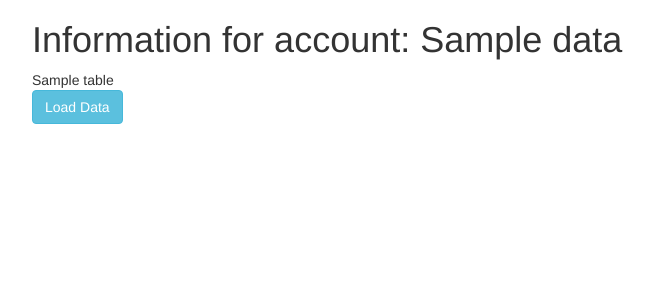
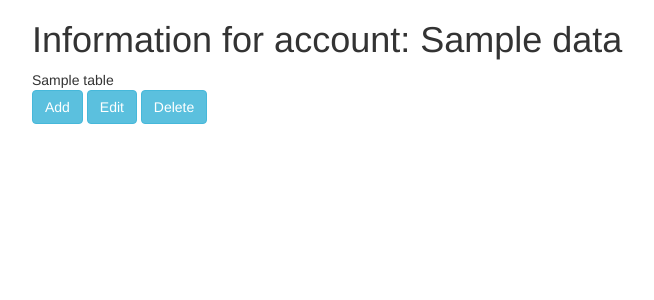
Before and after one commit to Calum-Johnston/recommendation-sys-demo, a Flask app: template templates/account.html in a window 1280 px wide. Shown: the top 300 px of the page, without its empty margins (38-692 px from the left). Run offline with Flask 2, Linux system fonts and the light colour scheme; the template is opened without the code that fills it: most values are stand-ins (such as "Sample title", 1, 10 or a date in 2020); some libraries are stand-ins or nearby versions.

Commit message:
User information now loaded on login

```diff
--- a/app.py
+++ b/app.py
@@ -24,12 +24,18 @@ def signInUser():
 # Displays user information once logged in
 @app.route('/account')
 def display_Information():
-    return render_template('account.html', data=request.args.get('user_id'), table=ratings)
+    userRating = getUserRatings(request.args.get('user_id'))
+    return render_template('account.html', data=request.args.get('user_id'), table=userRating.to_html())
 
-@app.route('/getRatingsTable')
-def getRatingsTable():
-    print("Hi")
-    return ratings
+def getUserRatings(user):
+    data = []
+    for indexs, row in ratings.iterrows():
+        if(str(row['user_id']) == str(user)):
+            data.append([row['book_id'], row['rating']])
+    df = pd.DataFrame(data, columns = ['Book ID', 'Rating'])
+    return dfd
+
+
 
 ###########################################################
 # ADDITIONAL FUNCTIONS
@@ -46,6 +52,7 @@ if __name__ == "__main__":
     books = pd.read_csv("./books-dataset/books.csv")
     ratings = pd.read_csv("./books-dataset/ratings.csv")
     users = pd.read_csv("./books-dataset/users.csv")
+    print(users)
 
     # Run app
     app.run()
--- /dev/null
+++ b/panda queries.txt
@@ -0,0 +1,2 @@
+Delete a row by index
+df = df.drop(row index)
--- a/static/js/account.js
+++ b/static/js/account.js
@@ -1,7 +1,7 @@
 $(function(){
 	$('#load_data').click(function(){
 		$.ajax({
-			url:"/getRatingsTable",
+			url:"/account",
 		  	dataType:"text",
 		  	success:function(data){
 				console.log(data)
--- a/templates/account.html
+++ b/templates/account.html
@@ -18,18 +18,18 @@
     <div class="container">
       <div class="table-responsive">
         <h1>Information for account: {{data}}</h1>
-        {{table}}
+        {{table | safe}}
         <br />
         <div>
-          <button type="button" name="load_data" id="load_data" class="btn btn-info">Load Data</button>
+          <button type="button" name="load_data" id="load_data" class="btn btn-info">Add</button>
+          <button type="button" name="load_data" id="load_data" class="btn btn-info">Edit</button>
+          <button type="button" name="load_data" id="load_data" class="btn btn-info">Delete</button>
         </div>
         <br />
         <div id="employee_table"></div>
       </div>
     </div>
 
-    <div class="container" id="user_ratings_table"></div>
-
   </body>
 
 </html>
```
